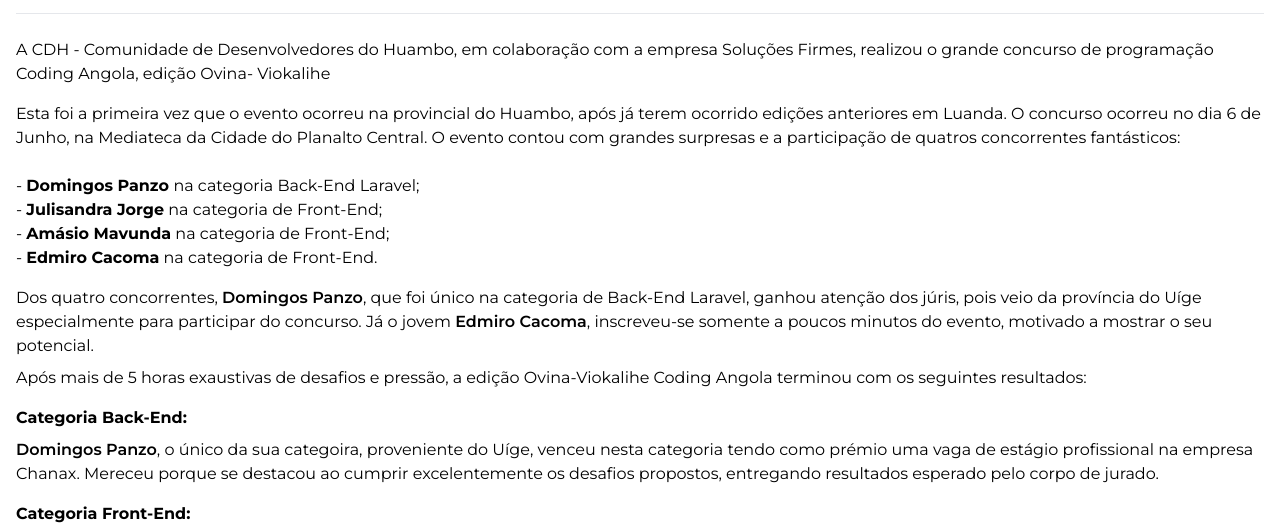
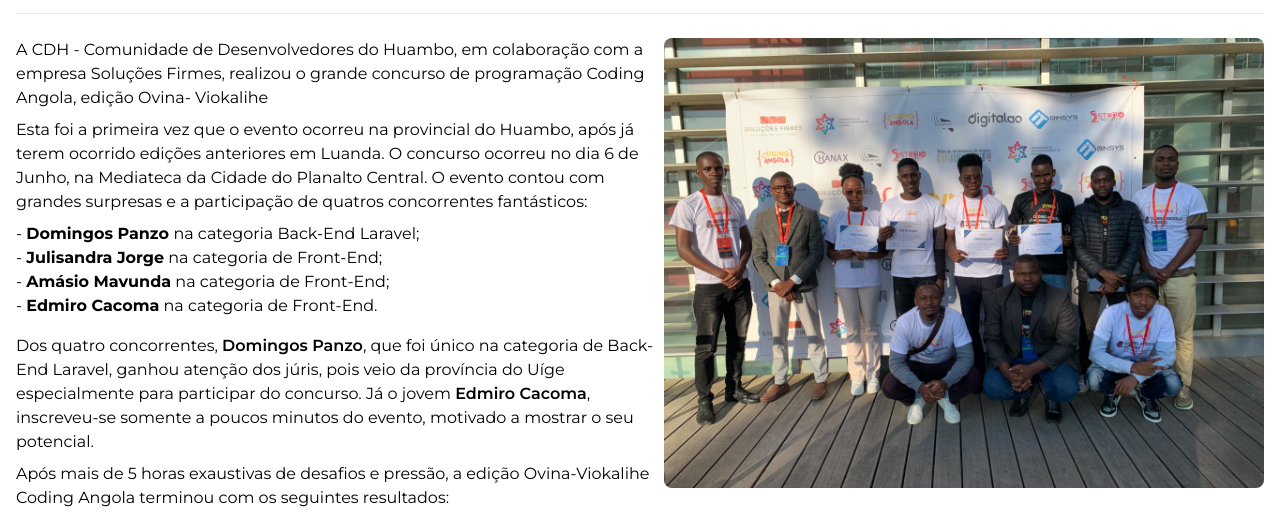
Before and after one commit to joaomesq/cdh, an Astro site: page /blog/2025-06-07-coding-angola in a window 1280 px wide. Shown: the part 226-755 px from the top of the page. Built offline with nearby package versions, Linux system fonts and the light colour scheme; Astro itself is replaced by a stand-in of ours.

Commit message:
Adicionando imagem principal ao post coding-angola

```diff
--- a/src/content/blog/2025-06-07-coding-angola.md
+++ b/src/content/blog/2025-06-07-coding-angola.md
@@ -2,17 +2,19 @@
 title: "Coding Angola edição Ovina-Viokalihe - Huambo"
 summary: "Primeira edição provincial do concurso de programação reuniu talentos de front-end e back-end"
 category: "Evento"
-cover: "/img/posts/coding.jpg"
+cover: "/img/posts/principal-coding-angola.jpg"
 publishedAt: "2025-06-07"
 tags: ["evento", "tecnologia", "concurso", "programação"]
 author: "Redação CDH"
 ---
 
-<h2 class="mb-4">A CDH - Comunidade de Desenvolvedores do Huambo, em colaboração com a empresa Soluções Firmes, realizou o grande concurso de programação Coding Angola, edição Ovina- Viokalihe</h2>
 
-Esta foi a primeira vez que o evento ocorreu na provincial do Huambo, após já terem ocorrido edições anteriores em Luanda. O concurso ocorreu no dia 6 de Junho, na Mediateca da Cidade do Planalto Central.
-O evento contou com grandes surpresas e a participação de quatros concorrentes fantásticos:
-<br><br>
+<div class="md:float-right">
+   <img class="rounded-lg md:w-[600px] inline" src="/img/posts/principal-coding-angola.jpg" alt="Imagem de fam+ilia Coding Angola">
+</div>
+<p class="mb-2">A CDH - Comunidade de Desenvolvedores do Huambo, em colaboração com a empresa Soluções Firmes, realizou o grande concurso de programação Coding Angola, edição Ovina- Viokalihe</p>
+<p class="mb-2">Esta foi a primeira vez que o evento ocorreu na provincial do Huambo, após já terem ocorrido edições anteriores em Luanda. O concurso ocorreu no dia 6 de Junho, na Mediateca da Cidade do Planalto Central.
+O evento contou com grandes surpresas e a participação de quatros concorrentes fantásticos:</p>
 
 <p>
    - <strong>Domingos Panzo </strong> na categoria Back-End Laravel;
```
Also changed, not shown: public/img/posts/principal-coding-angola.jpg (added).
